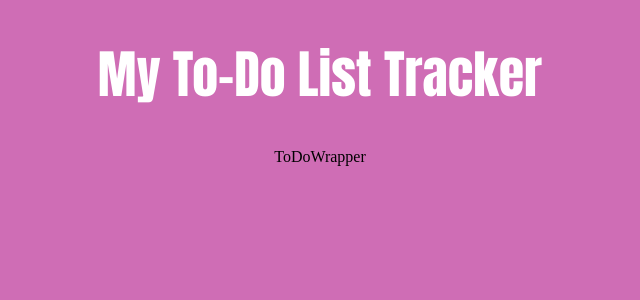
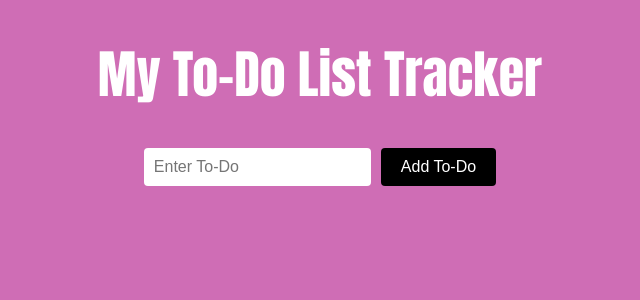
Before and after one commit to Carmen620/ToDoTracker_React, a React (Create React App) app in the folder my-app/: page / in a window 1280 px wide. Shown: the top 300 px of the page, without its empty margins (320-960 px from the left). Built offline with nearby package versions, Linux system fonts and the light colour scheme.

Commit message:
created input form

```diff
--- a/my-app/src/components/ToDoForm.js
+++ b/my-app/src/components/ToDoForm.js
@@ -3,6 +3,9 @@ import React from 'react'
 
 export const ToDoForm = () => {
   return (
-    <form>ToDoForm</form>
+    <form>
+        <input type="text" className='Form-input' placeholder='Enter To-Do'></input>
+        <button type="submit" className='Todo-btn'>Add To-Do</button>
+    </form>
   )
 }
--- a/my-app/src/components/ToDoWrapper.js
+++ b/my-app/src/components/ToDoWrapper.js
@@ -1,8 +1,11 @@
 import React from 'react'
+import { ToDoForm } from './ToDoForm'
 
 
 export const ToDoWrapper = () => {
   return (
-    <div>ToDoWrapper</div>
+    <div>
+        <ToDoForm />
+    </div>
   )
 }
```
